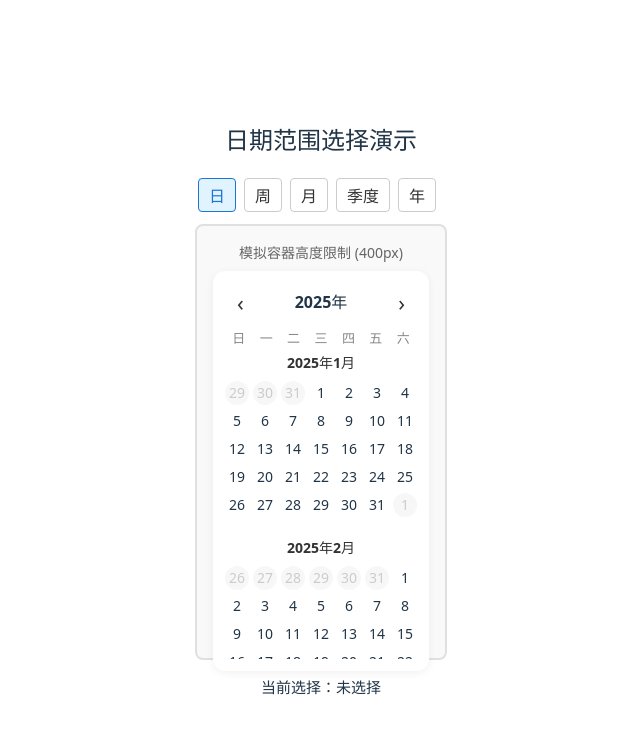
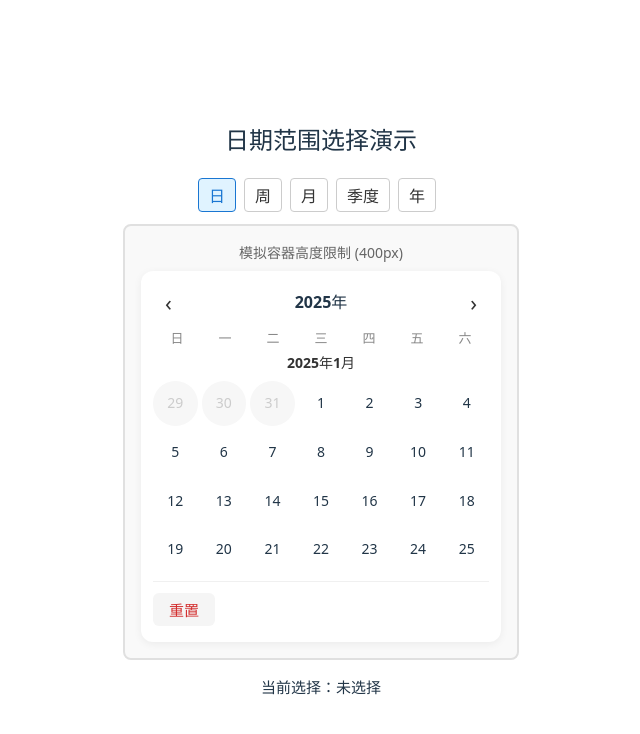
Before and after one commit to mayapony/picker, a React (Vite) app: page / in a window 1280 px wide. Shown: the top 734 px of the page, without its empty margins (319-959 px from the left). Built offline with nearby package versions, Linux system fonts and the light colour scheme.

Commit message:
style: 样式调整

```diff
--- a/src/App.tsx
+++ b/src/App.tsx
@@ -40,15 +40,24 @@ function App() {
         borderRadius: '8px',
         padding: '16px',
         marginBottom: '16px',
-        background: '#f9f9f9'
+        background: '#f9f9f9',
+        display: 'flex',
+        flexDirection: 'column'
       }}>
-        <div style={{ marginBottom: '8px', fontSize: '14px', color: '#666' }}>
+        <div style={{
+          fontSize: '14px',
+          color: '#666',
+          flexShrink: 0,
+          marginBottom: '8px'
+        }}>
           模拟容器高度限制 (400px)
         </div>
-        <DateRangePicker
-          rangeType={rangeType}
-          onChange={setRange}
-        />
+        <div style={{ flex: 1, minHeight: 0 }}>
+          <DateRangePicker
+            rangeType={rangeType}
+            onChange={setRange}
+          />
+        </div>
       </div>
 
       <div style={{ marginTop: 16, fontSize: 15 }}>
--- a/src/components/DateRangePicker/DateRangePicker.scss
+++ b/src/components/DateRangePicker/DateRangePicker.scss
@@ -1,6 +1,7 @@
 .date-range-picker {
   width: 100%;
   max-width: 360px;
+  min-width: 360px;
   background: #fff;
   border-radius: 12px;
   box-shadow: 0 2px 8px rgba(0,0,0,0.06);
@@ -65,6 +66,7 @@
   overflow-y: auto;
   scrollbar-width: thin;
   scrollbar-color: #ccc transparent;
+  min-height: 0;
 
   &::-webkit-scrollbar {
     width: 6px;
@@ -88,6 +90,7 @@
   display: flex;
   flex-direction: column;
   background: transparent;
+  flex-shrink: 0;
 }
 
 .date-range-picker__month-title {
@@ -95,12 +98,14 @@
   color: #333;
   margin-bottom: 8px;
   font-weight: 600;
+  flex-shrink: 0;
 }
 
 .date-range-picker__month-calendar {
   display: grid;
   grid-template-columns: repeat(7, 1fr);
   gap: 4px;
+  flex-shrink: 0;
 }
 
 .date-range-picker__day {
@@ -144,6 +149,7 @@
   flex-shrink: 0;
   padding-top: 8px;
   border-top: 1px solid #f0f0f0;
+  min-height: 40px;
 }
 
 .date-range-picker__action-btn {
@@ -153,6 +159,7 @@
   padding: 6px 16px;
   font-size: 15px;
   cursor: pointer;
+  flex-shrink: 0;
 }
 
 .date-range-picker__action-btn--reset {
@@ -163,6 +170,11 @@
   font-size: 13px;
   color: #1976d2;
   margin-left: 8px;
+  flex: 1;
+  text-align: right;
+  overflow: hidden;
+  text-overflow: ellipsis;
+  white-space: nowrap;
 }
 
 // 月选择网格
@@ -279,6 +291,7 @@
 @media (max-width: 480px) {
   .date-range-picker {
     max-width: 100vw;
+    min-width: auto;
     padding: 8px;
     font-size: 15px;
   }
--- a/src/components/DateRangePicker/DateRangePicker.tsx
+++ b/src/components/DateRangePicker/DateRangePicker.tsx
@@ -316,6 +316,15 @@ const DateRangePicker: React.FC<DateRangePickerProps> = ({
       {rangeType === 'month' && renderMonthGrid()}
       {rangeType === 'quarter' && renderQuarterGrid()}
       {rangeType === 'year' && renderYearGrid()}
+
+      <div className="date-range-picker__actions">
+        <button className="date-range-picker__action-btn date-range-picker__action-btn--reset" onClick={handleReset}>重置</button>
+        {selectedRange && (
+          <div className="date-range-picker__selected-range">
+            已选择: {selectedRange[0]} 至 {selectedRange[1]}
+          </div>
+        )}
+      </div>
     </div>
   );
 };
```
